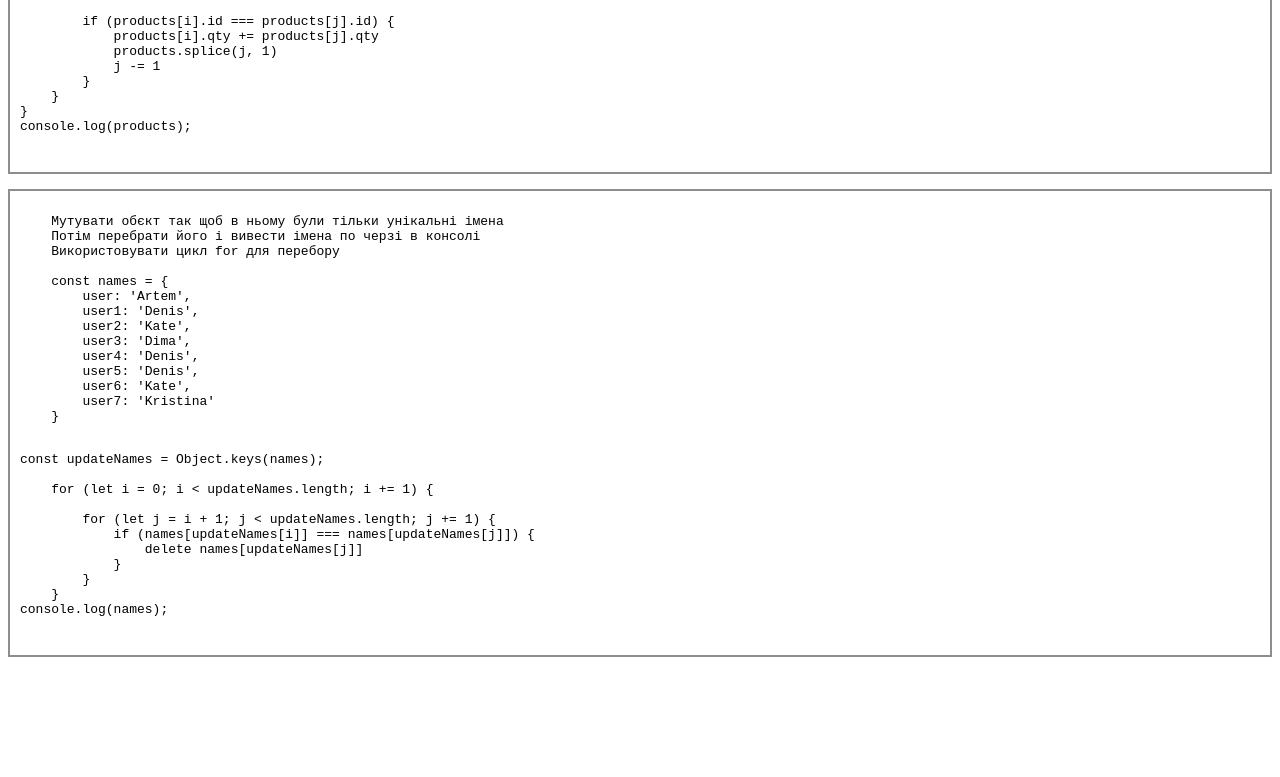
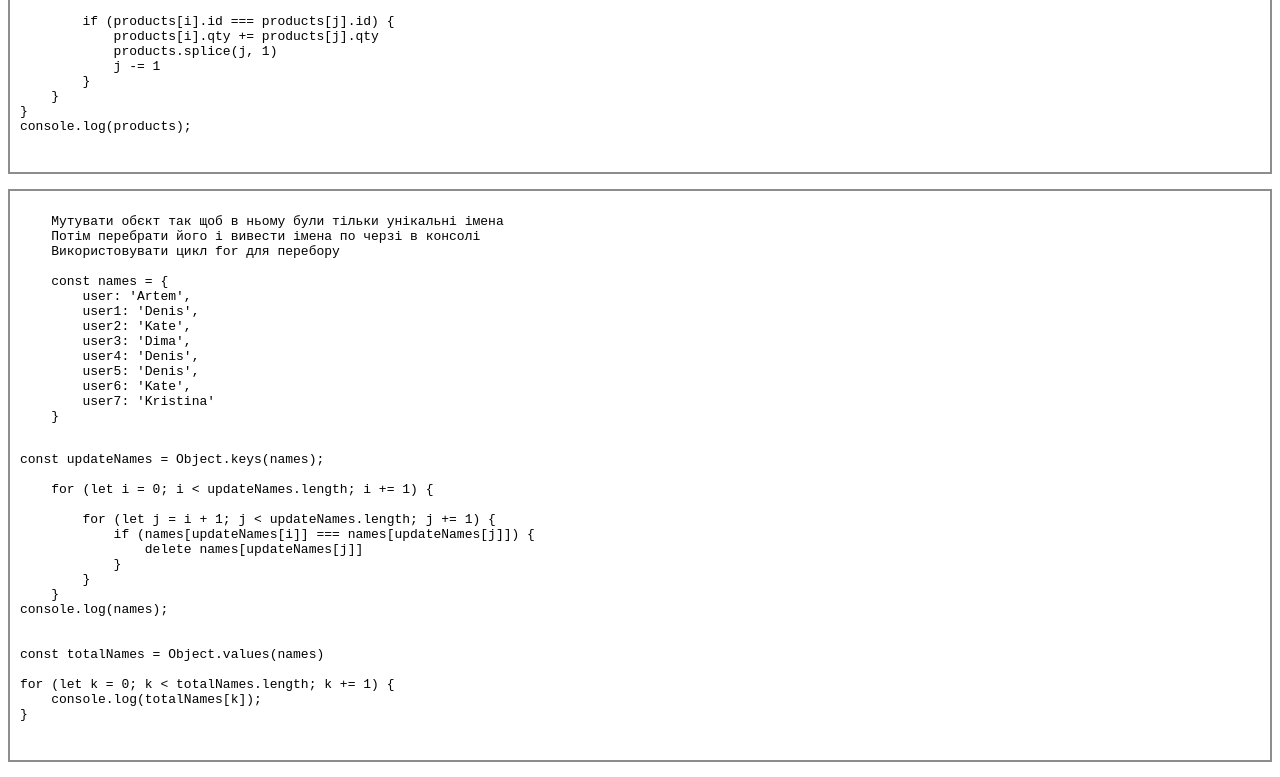
Before and after one commit to VadymMelnyk21/learning, a plain HTML site: page two-for.html in a window 1280 px wide. Shown: the part 595-1372 px from the top of the page. Before the commit the page ends 1267 px from the top, so only its background shows below. Drawn offline with Linux system fonts and the light colour scheme.

Commit message:
консоль

```diff
--- a/js/two-for.js
+++ b/js/two-for.js
@@ -69,3 +69,9 @@ for (let i = 0; i < updateNames.length; i += 1) {
     }
 }
 console.log(names);
+
+const totalNames = Object.values(names)
+
+for (let k = 0; k < totalNames.length; k += 1) {
+    console.log(totalNames[k]);
+}
--- a/two-for.html
+++ b/two-for.html
@@ -87,6 +87,13 @@ const updateNames = Object.keys(names);
         }
     }
 console.log(names);
+
+
+const totalNames = Object.values(names)
+
+for (let k = 0; k < totalNames.length; k += 1) {
+    console.log(totalNames[k]);
+}
       </pre>
     </div>
     <script src="./js/two-for.js"></script>
```
